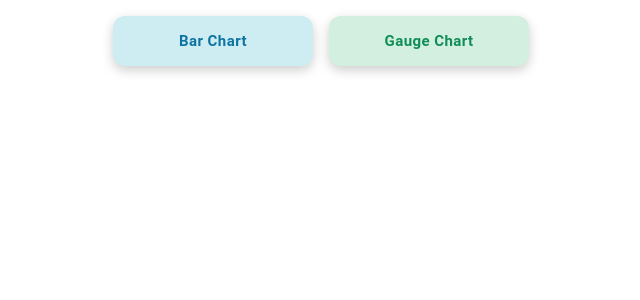
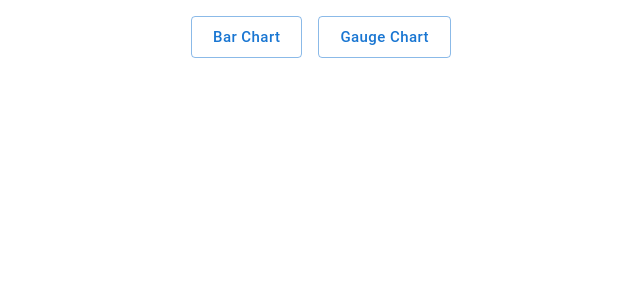
Before and after one commit to San-shor/renata-assignments, a React (Vite) app in the folder task-1-frontend/: page / in a window 1280 px wide. Shown: the top 300 px of the page, without its empty margins (319-959 px from the left). Built offline with nearby package versions, Linux system fonts and the light colour scheme.

Commit message:
feat: update ChartButton with active state and refactor BarChart height management

```diff
--- a/task-1-frontend/src/App.tsx
+++ b/task-1-frontend/src/App.tsx
@@ -25,15 +25,12 @@ function App() {
           <ChartButton
             chartType={BAR}
             onClick={setSelectedChart}
-            sx={{ background: "var(--blue-light)", color: "var(--blue-dark)" }}
+            isActive={selectedChart === BAR}
           />
           <ChartButton
             chartType={GAUGE}
             onClick={setSelectedChart}
-            sx={{
-              backgroundColor: "var(--green-light)",
-              color: "var(--green-dark)",
-            }}
+            isActive={selectedChart === GAUGE}
           />
         </Stack>
 
--- a/task-1-frontend/src/components/BarChart.tsx
+++ b/task-1-frontend/src/components/BarChart.tsx
@@ -14,7 +14,7 @@ import { Box, Grid, Stack, Typography } from "@mui/material";
 
 ChartJS.register(BarElement, CategoryScale, LinearScale, Tooltip, Legend);
 
-export const data = {
+const data = {
   labels: chartData.map((item) => item.product),
   datasets: [
     {
@@ -77,10 +77,11 @@ const options = {
     },
   },
   maintainAspectRatio: false,
-  // width: "100px ",
 };
 
 const BarChart = () => {
+  const valueRangeHeight = 350;
+
   return (
     <Grid spacing={5} container pr={10}>
       <Grid size={11.5} height={"500px"}>
@@ -98,7 +99,7 @@ const BarChart = () => {
             justifySelf={"end"}
           >
             <div
-              className="h-[350px] w-[20px]"
+              className={`h-[${valueRangeHeight}px] w-[20px]`}
               style={{
                 backgroundImage:
                   "linear-gradient(to top,var(--bar-color-1), var(--bar-color-2), var(--bar-color-3), var(--bar-color-4), var(--bar-color-5), var(--bar-color-6), var(--bar-color-7), var(--bar-color-8), var(--bar-color-9))",
@@ -108,7 +109,7 @@ const BarChart = () => {
             </div>
             <Box
               style={{
-                height: "350px",
+                height: `${valueRangeHeight}px`,
                 position: "relative",
                 pointerEvents: "none",
               }}
@@ -119,7 +120,6 @@ const BarChart = () => {
                   style={{
                     position: "absolute",
                     top: `${(idx / 6) * 100}%`,
-
                     fontSize: "12px",
                     transform: "translateY(-50%)",
                   }}
--- a/task-1-frontend/src/components/ChartButton.tsx
+++ b/task-1-frontend/src/components/ChartButton.tsx
@@ -1,4 +1,4 @@
-import { Button, type SxProps, type Theme } from "@mui/material";
+import { Button } from "@mui/material";
 import { CHART_TYPES } from "../constants/constants";
 
 const { BAR, GAUGE } = CHART_TYPES;
@@ -6,29 +6,17 @@ const { BAR, GAUGE } = CHART_TYPES;
 const ChartButton = ({
   chartType,
   onClick,
-  sx,
+  isActive = false,
 }: {
   chartType: typeof BAR | typeof GAUGE;
-  onClick: (value: React.SetStateAction<string | null>) => void;
-  sx?: SxProps<Theme>;
+  onClick: (value: string | null) => void;
+  isActive?: boolean;
 }) => {
   return (
     <Button
-      variant="contained"
+      variant={`${isActive ? "contained" : "outlined"}`}
       size="large"
-      sx={
-        sx
-          ? {
-              ...sx,
-              width: "200px",
-              borderRadius: "12px",
-              paddingY: 1.5,
-              fontWeight: "bold",
-              boxShadow: "0 4px 12px rgba(0, 0, 0, 0.2)",
-              textTransform: "capitalize",
-            }
-          : {}
-      }
+      sx={{ textTransform: "capitalize" }}
       onClick={() => onClick(chartType)}
     >
       {chartType} Chart
--- a/task-1-frontend/src/data/chartData.ts
+++ b/task-1-frontend/src/data/chartData.ts
@@ -22,7 +22,6 @@ export const gaugeChartData: GaugeChartData[] = [
   { month: "June", sales: 600000 },
   { month: "July", sales: 700000 },
   { month: "August", sales: 800000 },
-
   { month: "September", sales: 900000 },
   { month: "October", sales: 1000000 },
   { month: "November", sales: 5100000 },
```
